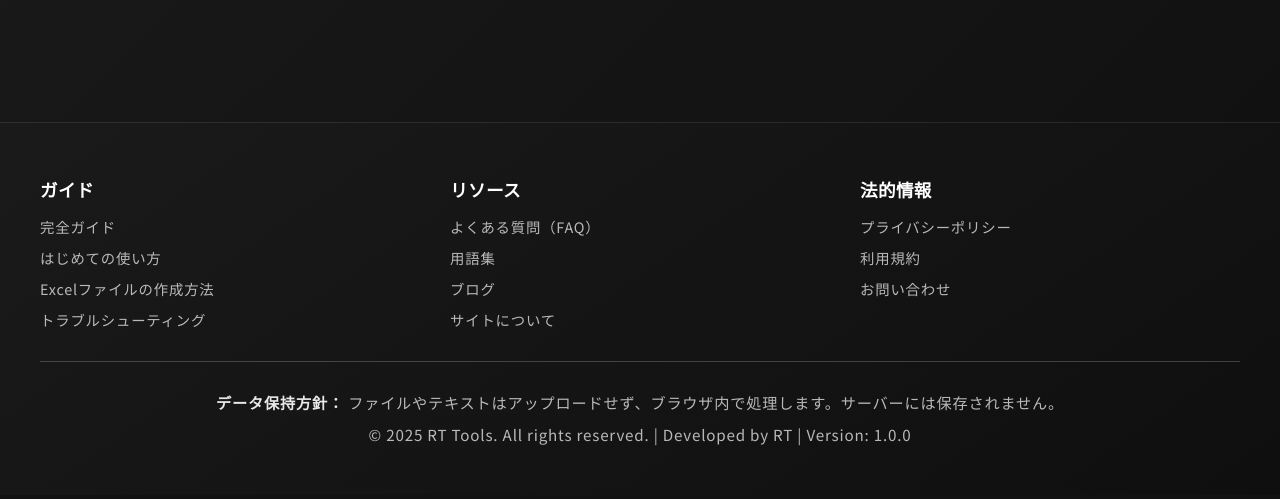
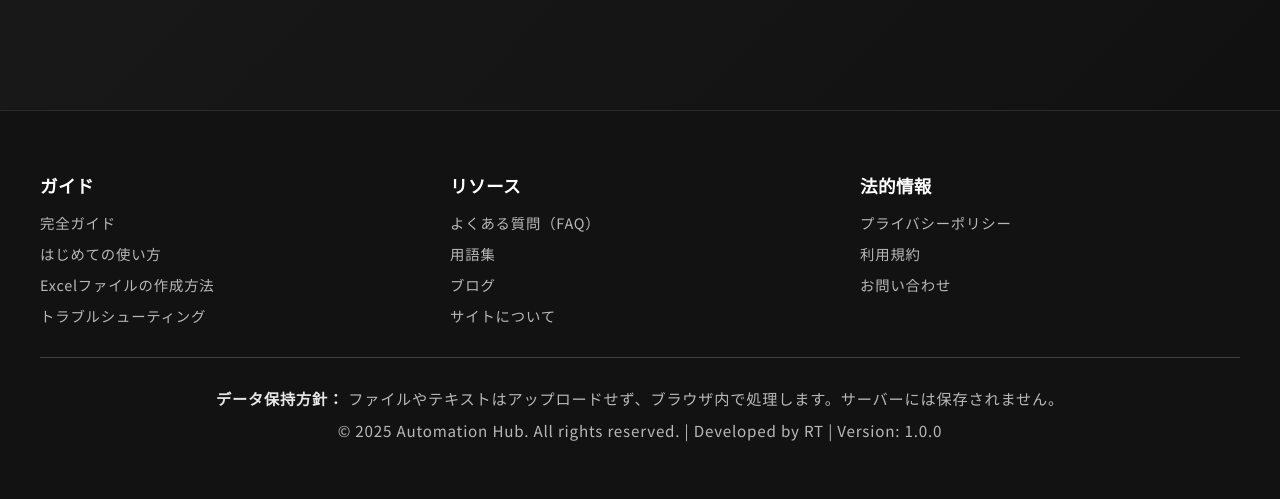
Before and after one commit to RikuTerayama/jobcan_automation, a Flask app: page / in a window 1280 px wide. Shown: the part 2395-2894 px from the top of the page. Before the commit the page ends 2841 px from the top, so only its background shows below. Run offline with Flask 3, Linux system fonts and the light colour scheme.

Commit message:
refactor(ui): footer.html縺ｮ繝悶Λ繝ｳ繝牙錐譖ｴ譁ｰ縺ｨ繧ｹ繧ｿ繧､繝ｫ隱ｿ謨ｴ
- 繝悶Λ繝ｳ繝牙錐繧・RT Tools'縺九ｉ'Automation Hub'縺ｫ螟画峩
- 繧ｰ繝ｩ繝・・繧ｷ繝ｧ繝ｳ閭梧勹繧貞腰濶ｲ縺ｫ螟画峩
- common.css縺ｮ螟画焚繧剃ｽｿ逕ｨ縺吶ｋ繧医≧縺ｫ螟画峩

```diff
--- a/templates/includes/footer.html
+++ b/templates/includes/footer.html
@@ -1,5 +1,5 @@
 {# 共通フッター #}
-<footer style="background: linear-gradient(145deg, #1A1A1A 0%, #0F0F0F 100%); padding: 40px 20px; margin-top: 60px; border-top: 1px solid rgba(255, 255, 255, 0.1);">
+<footer style="background: var(--color-bg-primary, #121212); padding: var(--spacing-xl, 48px) var(--spacing-md, 16px); margin-top: var(--spacing-xl, 48px); border-top: 1px solid rgba(255, 255, 255, 0.1);">
     <div style="max-width: 1200px; margin: 0 auto;">
         <div style="display: grid; grid-template-columns: repeat(auto-fit, minmax(200px, 1fr)); gap: 30px; margin-bottom: 30px; text-align: left;">
             <div>
@@ -36,7 +36,7 @@
                 ファイルやテキストはアップロードせず、ブラウザ内で処理します。サーバーには保存されません。
             </p>
             <p style="margin: 8px 0; color: rgba(255, 255, 255, 0.7); font-size: 0.95em; text-align: center;">
-                © 2025 RT Tools. All rights reserved. | Developed by RT | Version: {{ app_version|default('1.0.0') }}
+                © 2025 Automation Hub. All rights reserved. | Developed by RT | Version: {{ app_version|default('1.0.0') }}
             </p>
         </div>
     </div>
```
